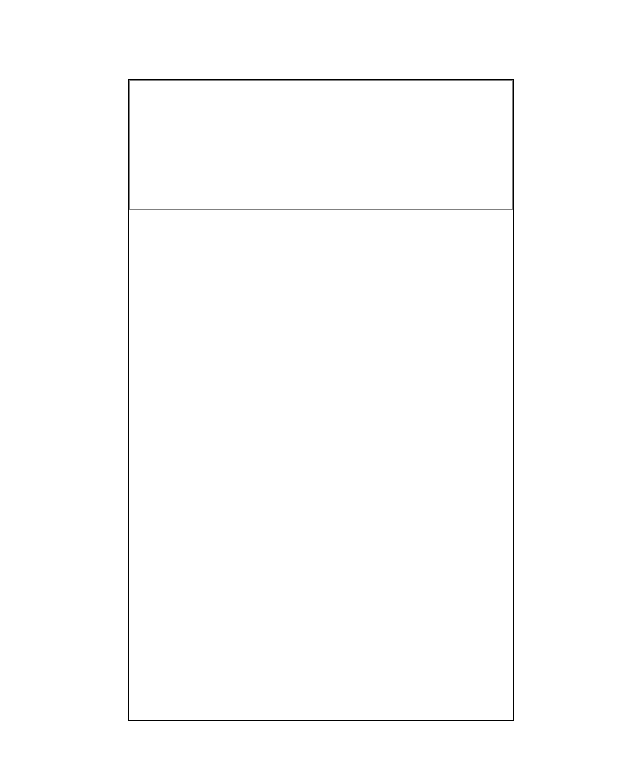
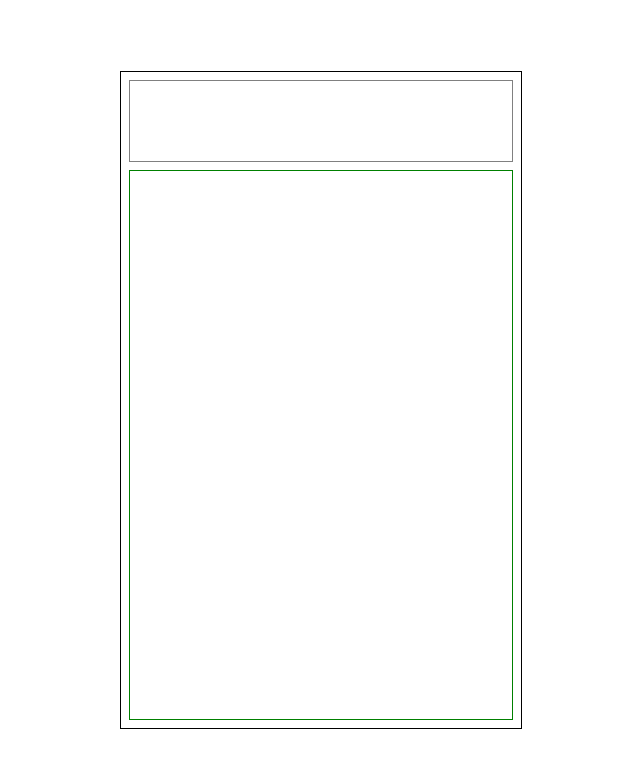
Before and after one commit to ascolm/algebrator, a React (Create React App) app: page / in a window 1280 px wide. Shown: the top 768 px of the page, without its empty margins (319-959 px from the left). Built offline with nearby package versions, Linux system fonts and the light colour scheme.

Commit message:
feat(keypad): create keypad component, basic layout

```diff
--- a/src/components/main/display/display.module.scss
+++ b/src/components/main/display/display.module.scss
@@ -1,4 +1,4 @@
 .displayContainer{
   border: 1px solid grey;
-  height: 20%;
+  height: 5rem;
 }
--- /dev/null
+++ b/src/components/main/keypad/keypad.module.scss
@@ -0,0 +1,5 @@
+.keypadContainer{
+  border: 1px solid green;
+  flex-grow: 1;
+  margin-top: 0.5rem;
+}
--- /dev/null
+++ b/src/components/main/keypad/keypad.tsx
@@ -0,0 +1,13 @@
+import styles from './keypad.module.scss';
+
+export interface Props {
+
+}
+
+const Keypad: React.FC<Props> = (props: Props) => {
+  return (
+    <div className={styles.keypadContainer}></div>
+  );
+};
+
+export default Keypad;
--- a/src/components/main/main.module.scss
+++ b/src/components/main/main.module.scss
@@ -2,5 +2,8 @@
   height: 80%;
   width: 30%;
   min-width: 320px;
+  padding: 0.5rem;
+  display: flex;
+  flex-direction: column;
   border: 1px solid black;
 }
--- a/src/components/main/main.tsx
+++ b/src/components/main/main.tsx
@@ -1,10 +1,12 @@
 import styles from './main.module.scss';
 import Display from 'components/main/display/display';
+import Keypad from 'components/main/keypad/keypad';
 
 const Main: React.FC = () => {
   return (
     <div className={styles.mainContainer}>
       <Display/>
+      <Keypad/>
     </div>
   );
 };
```
